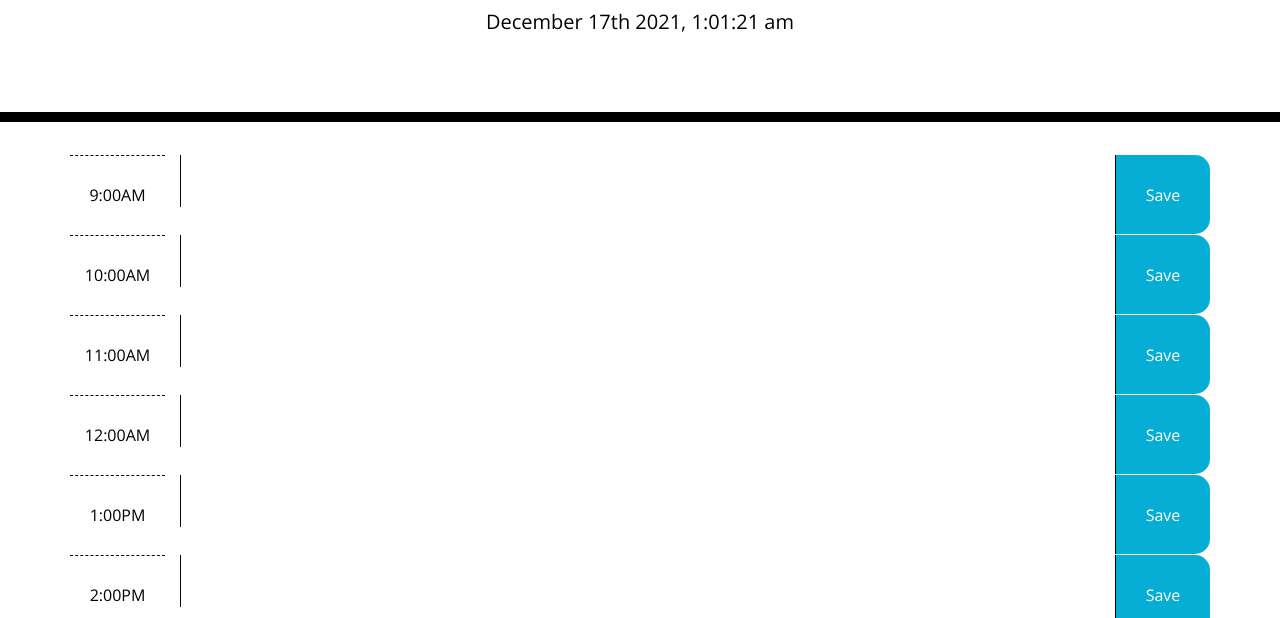
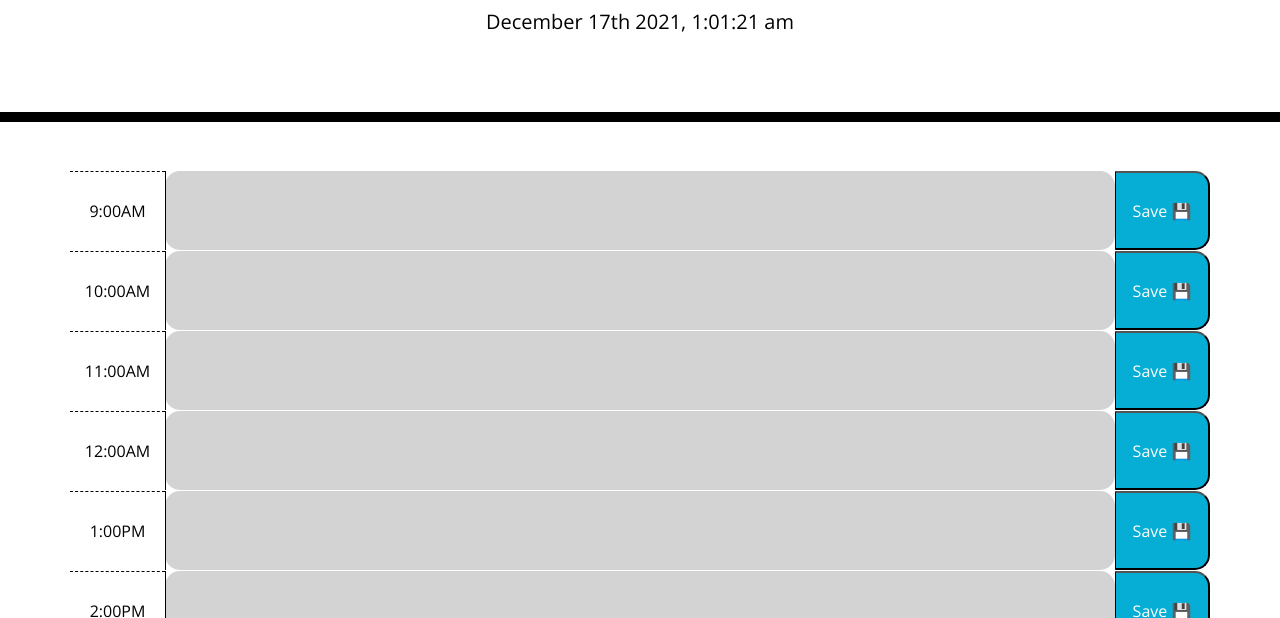
Before and after one commit to jdomindev/work-day-planner, a plain HTML site: page index.html in a window 1280 px wide. Shown: the part 182-800 px from the top of the page. Drawn offline with nearby package versions, Linux system fonts and the light colour scheme.

Commit message:
worked on getting color coded text blocks to work

```diff
--- a/assets/js/script.js
+++ b/assets/js/script.js
@@ -1,73 +1,93 @@
-var today
+// add rows and columns
+const hoursOfDay = [
+  "9:00AM",
+  "10:00AM",
+  "11:00AM",
+  "12:00AM",
+  "1:00PM",
+  "2:00PM",
+  "3:00PM",
+  "4:00PM",
+  "5:00PM",
+];
+
+const hours = [9, 10, 11, 12, 13, 14, 15, 16, 17];
+
 function setTime() {
-  today = moment().format("MMMM Do YYYY, h:mm:ss a");
+  var today = moment().format("MMMM Do YYYY, h:mm:ss a");
   $("#currentDay").text(today);
 }
 
-setTime();
-setInterval(setTime, 1000);
-
-// add rows and columns
-hoursOfDay = ["9:00AM", "10:00AM", "11:00AM", "12:00AM", "1:00PM", "2:00PM", "3:00PM", "4:00PM", "5:00PM"]
-
-
-
-for (var i = 0; i < hoursOfDay.length; i++){
+function createBody() {
+  // Loop to establish HTML content
+  for (var i = 0; i < hoursOfDay.length; i++) {
     var container = $(".container");
+    container.addClass("my-5");
     var row = $("<div>");
     row.addClass("row");
 
     // TimeHeader (first column)
     var timeHeader = $("<div>");
-timeHeader.addClass("hour d-flex justify-content-center align-items-center col-xl-1 col-lg-1 col-md-2 col-3")
+    timeHeader.addClass(
+      "hour d-flex justify-content-center align-items-center col-xl-1 col-lg-1 col-md-2 col-3"
+    );
     var timeTitle = $("<div>");
-timeTitle.text(hoursOfDay[i])
-timeTitle.addClass("");
+    timeTitle.text(hoursOfDay[i]);
     timeHeader.append(timeTitle);
 
     // TimeBlock (second column)
     var timeBlock = $("<div>");
-timeBlock.addClass("time-block col-xl-10 col-lg-10 col-md-8 col-6");
+    timeBlock.addClass(
+      "time-block px-0 d-flex justify-content-start align-items-center col-xl-10 col-lg-10 col-md-8 col-6"
+    );
     var textArea = $("<textarea>");
-textArea.addClass("d-flex justify-content-start")
+    textArea.addClass("textArea h-100 w-100");
     timeBlock.append(textArea);
 
     // SaveBtn (third column)
-var saveBtn = $("<div>");
-saveBtn.addClass("saveBtn d-flex justify-content-center align-items-center col-xl-1 col-lg-1 col-md-2 col-3");
+    var saveBtn = $("<button onclick='saveTextArea()'>");
+    saveBtn.addClass(
+      "saveBtn d-flex justify-content-center align-items-center col-xl-1 col-lg-1 col-md-2 col-3"
+    );
     saveBtnText = $("<div>");
-saveBtnText.text("Save")
-saveBtnText.addClass("");
+    saveBtnText.text("Save 💾");
     saveBtn.append(saveBtnText);
 
+    row.append(timeHeader, timeBlock, saveBtn);
+    container.append(row);
+  }
+}
 
-row.append(timeHeader, timeBlock, saveBtn)
-container.append(row)
+// function to add classes of past present and future based on current hour
+function colorTimeBlocks() {
+  var todayHour = moment().format("H");
+  var timeBlocks = $(".time-block");
+  for (let i = 0; i < hours.length; i++) {
+    if (hours[i] === parseInt(todayHour)) {
+      $(timeBlocks[i]).addClass("present");
+    } else if (hours[i] < parseInt(todayHour)) {
+      $(timeBlocks[i]).addClass("future");
+    } else if (hours[i] > parseInt(todayHour)) {
+      $(timeBlocks[i]).addClass("past");
+    }
+  }
 }
 
 
+// function saveTextArea() {
+//   var textAreaEntries = [];
+//   var textArea = $("textarea");
+// for (let i = 0; i < hours.length; i++) {
+//   textAreaEntries.push($(textArea[i]).val().trim());
+//   console.log(textAreaEntries);
+// }
+//   localStorage.setItem("text", JSON.stringify(textAreaEntries));
+//   var storedText = JSON.parse(localStorage.getItem(textAreaEntries));
+// }
 
-
-
-
-
-
-
-
-// function to add classes of past present and future based on time (moment)
-// var timeBlockTime = moment("2021-12-15T09:00:00").format("hh:mm a");
-// console.log(timeBlockTime);
-// var timeBlock = $("#timeBlock");
-// $("#timeBlockTime").text(timeBlockTime);
-
-// function colorTimeBlock() {
-// //   if (timeBlockTime.isSame(today, "hour")) {
-// //     timeBlock.addClass("present");
-// //   } else if (timeBlockTime.isBefore(today)) {
-// //     timeBlock.addClass("future");
-// //   }
-//   if (moment("9:00","hh:mm").isAfter(today)) {
-//     console.log("past");
-//     timeBlock.addClass("past");
-//   }
-// }
+function onLoad() {
+  setTime();
+  setInterval(setTime, 1000);
+  createBody();
+  colorTimeBlocks();
+}
--- a/index.html
+++ b/index.html
@@ -5,8 +5,8 @@ X WHEN I scroll down
   THEN I am presented with timeblocks for standard business hours
 WHEN I view the timeblocks for that day
 THEN each timeblock is color coded to indicate whether it is in the past, present, or future
-WHEN I click into a timeblock
-THEN I can enter an event
+X  WHEN I click into a timeblock
+  THEN I can enter an event
 WHEN I click the save button for that timeblock
 THEN the text for that event is saved in local storage
 WHEN I refresh the page
@@ -36,7 +36,7 @@ THEN the saved events persist -->
     <title>Work Day Scheduler</title>
   </head>
 
-  <body>
+  <body onload="onLoad()">
     <header class="jumbotron">
       <h1 class="display-3">Work Day Scheduler</h1>
       <p class="lead">A simple calendar app for scheduling your work day</p>
```
Lines whose indentation alone changed are shown as unchanged.
